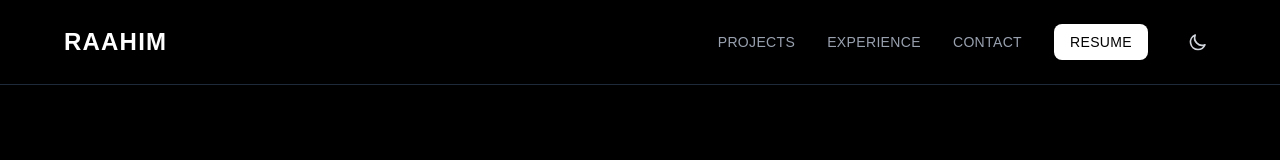
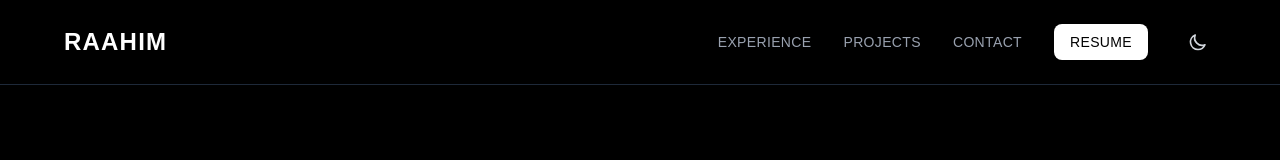
Before and after one commit to raahimanowar/portfolio, a Next.js app: page / in a window 1280 px wide. Shown: the top 160 px of the page. Built offline with nearby package versions, Linux system fonts and the light colour scheme.

Commit message:
update: navbar

```diff
--- a/app/components/ResponsiveNavbar.tsx
+++ b/app/components/ResponsiveNavbar.tsx
@@ -13,8 +13,8 @@ const ResponsiveNavbar: React.FC = () => {
   const [isMenuOpen, setIsMenuOpen] = useState<boolean>(false);
 
   const navigationItems: NavigationItem[] = [
+    { href: '#experience', label: 'experience' },
     { href: '#projects', label: 'projects' },
-    { href: '#experience', label: 'experience' },
     { href: '#contact', label: 'contact' },
     { href: '/resume', label: 'resume', isButton: true }
   ];
```
